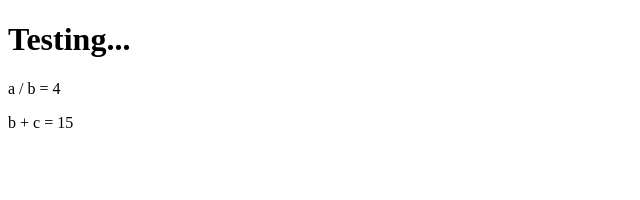
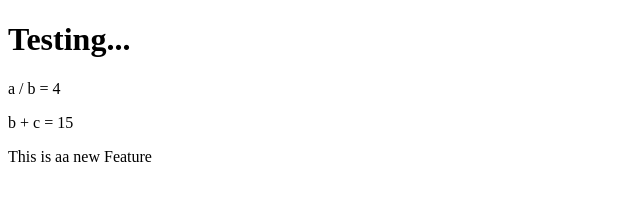
Before and after one commit to 7aneen3li/DECI_L4_Web, a plain HTML site: page Session_1/index.html in a window 1280 px wide. Shown: the whole page, without its empty margins (0-640 px from the left). Drawn offline with Linux system fonts and the light colour scheme.

Commit message:
I modified this data

```diff
--- a/Session_1/index.html
+++ b/Session_1/index.html
@@ -9,5 +9,8 @@
     <h1>Testing...</h1>
     <p>a / b = 4</p>
     <p>b + c = 15</p>
+    <ure>
+        <p>This is aa new Feature</p>
+    </ure>
 </body>
 </html>
```
